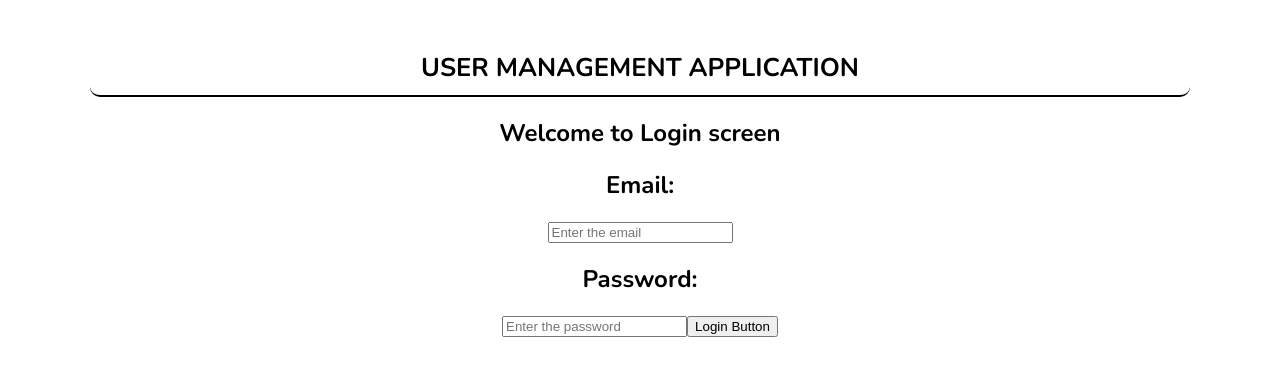
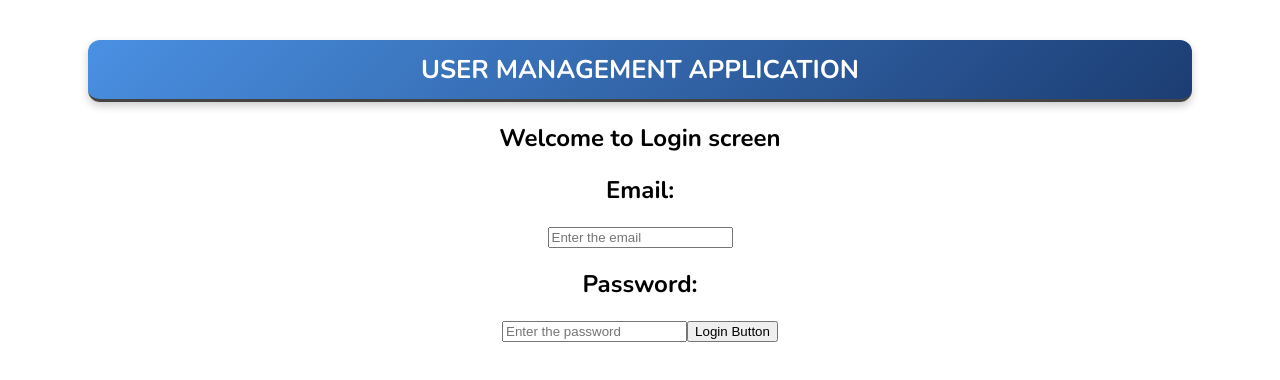
Before and after one commit to PavitrankMishra/Employee-Management-Application, a React (Vite) app: page / in a window 1280 px wide. Shown: the top 380 px of the page. Built offline with nearby package versions, Linux system fonts and the light colour scheme.

Commit message:
style: Updated the styling for header section

```diff
--- a/src/Components/Header.module.css
+++ b/src/Components/Header.module.css
@@ -1,19 +1,29 @@
 .mainHeading {
   display: block;
   text-align: center;
-  border-bottom: 2px solid black;
-  padding: 10px;
-  border-radius: 10px;
+  border-bottom: 3px solid #444;
+  padding: 12px;
+  border-radius: 12px;
   font-size: 2vw;
   text-transform: uppercase;
   max-width: 90%;
   margin: 0 auto;
+  color: #ffffff;
+  background: linear-gradient(135deg, #4a90e2, #1c3d73); /* Gradient effect */
+  box-shadow: 0px 4px 8px rgba(0, 0, 0, 0.2);
+  transition: all 0.3s ease-in-out;
+}
+
+/* Hover effect */
+.mainHeading:hover {
+  transform: scale(1.02);
+  background: linear-gradient(135deg, #1c3d73, #4a90e2);
 }
 
 @media (max-width: 768px) {
   .mainHeading {
     font-size: 1.8rem;
-    padding: 8px;
+    padding: 10px;
   }
 }
 
```
